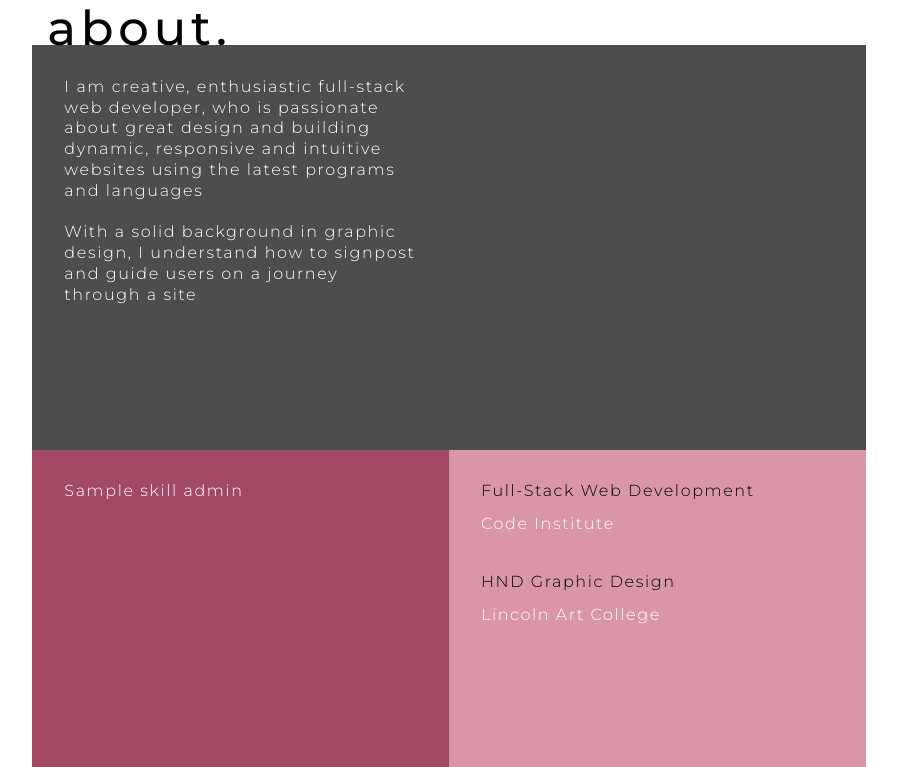
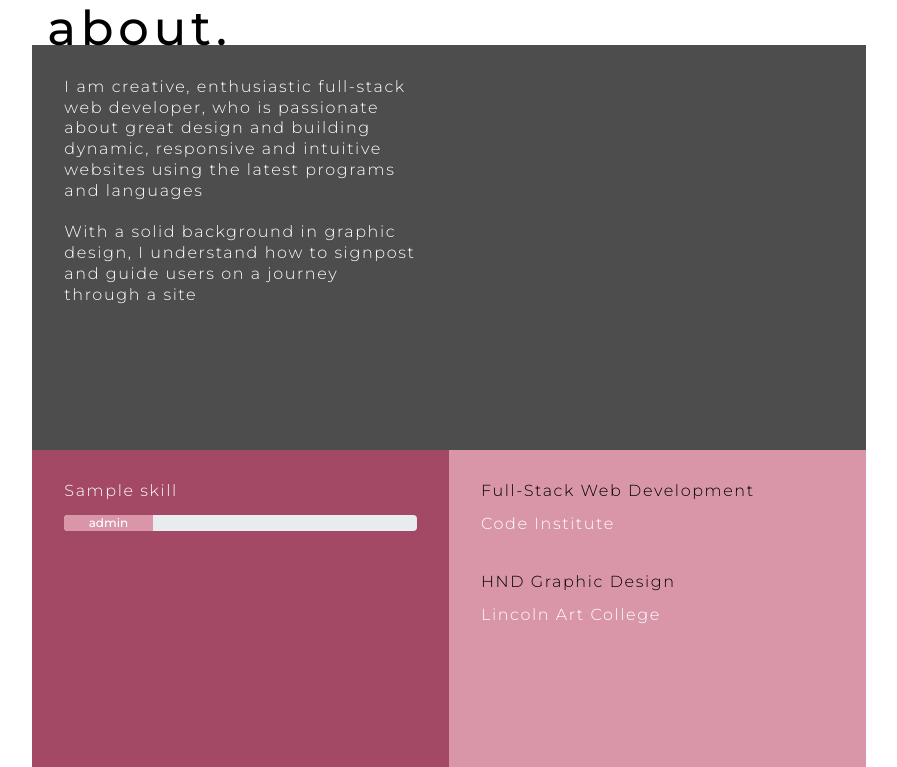
Before and after one commit to GarySimons/Gary_Simons, a Flask app: page /about in a window 1280 px wide. Shown: the part 154-921 px from the top of the page, without its empty margins (191-1088 px from the left). Run offline with Flask 2, Linux system fonts and the light colour scheme; a database or web service that is not in the repository returns one stand-in record (values such as "Sample title"); some libraries are stand-ins or nearby versions.

Commit message:
Added progress bar to skills level on about page. Changed colours but needs more css

```diff
--- a/static/css/style.css
+++ b/static/css/style.css
@@ -193,6 +193,11 @@ body {
     line-height: 1.1rem;
     letter-spacing: 0.1rem;
     font-weight: 300;
+}
+
+.progress-bar {
+    color: #fff;
+    background-color: #d996a9;
 }
 
 /* Projects page */
--- a/templates/about.html
+++ b/templates/about.html
@@ -22,9 +22,15 @@
     <div class="row justify-content-center">
         <div class="col-sm-8 col-md-4 skillspanel">
             {% for skills in skills %}
-                <p class="listtext">{{skills.skill}}   {{skills.level}}</p>
+                <p class="listtext">{{skills.skill}}</p>
+            <div class="progress">
+                <div class="progress-bar" role="progressbar" style="width: 25%;" aria-valuenow="50" aria-valuemin="0" aria-valuemax="100">{{skills.level}}
+                </div>
+            </div>
             {% endfor %}
+
         </div>
+
         <div class="col-sm-8 col-md-4 educationpanel">
         <p class="listtextblack">Full-Stack Web Development</p>
         <p class="listtext">Code Institute</p>
--- a/templates/contact.html
+++ b/templates/contact.html
@@ -84,7 +84,7 @@
             </div>
         </div>
 
-        <div class="row col-12 justify-content-center">
+        <div class="row justify-content-center">
             <a id="adminlink" href="{{url_for('admin')}}">admin</a>
         </div>
 
```
